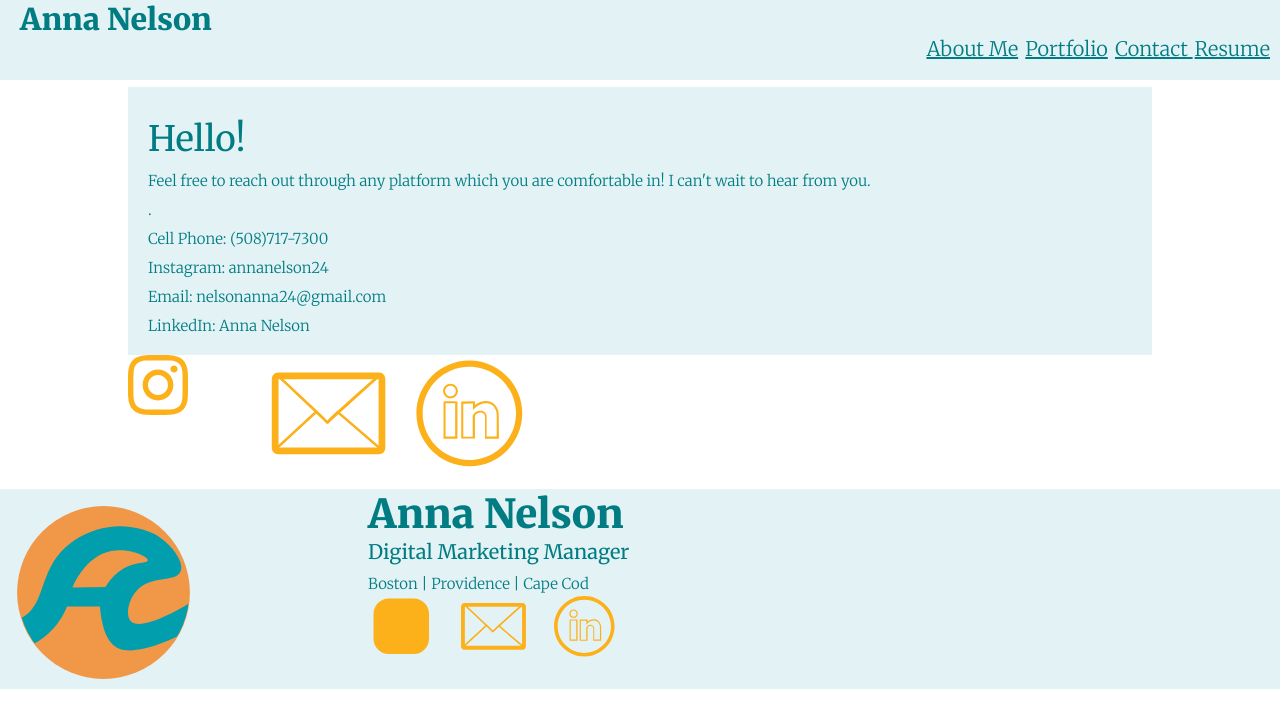
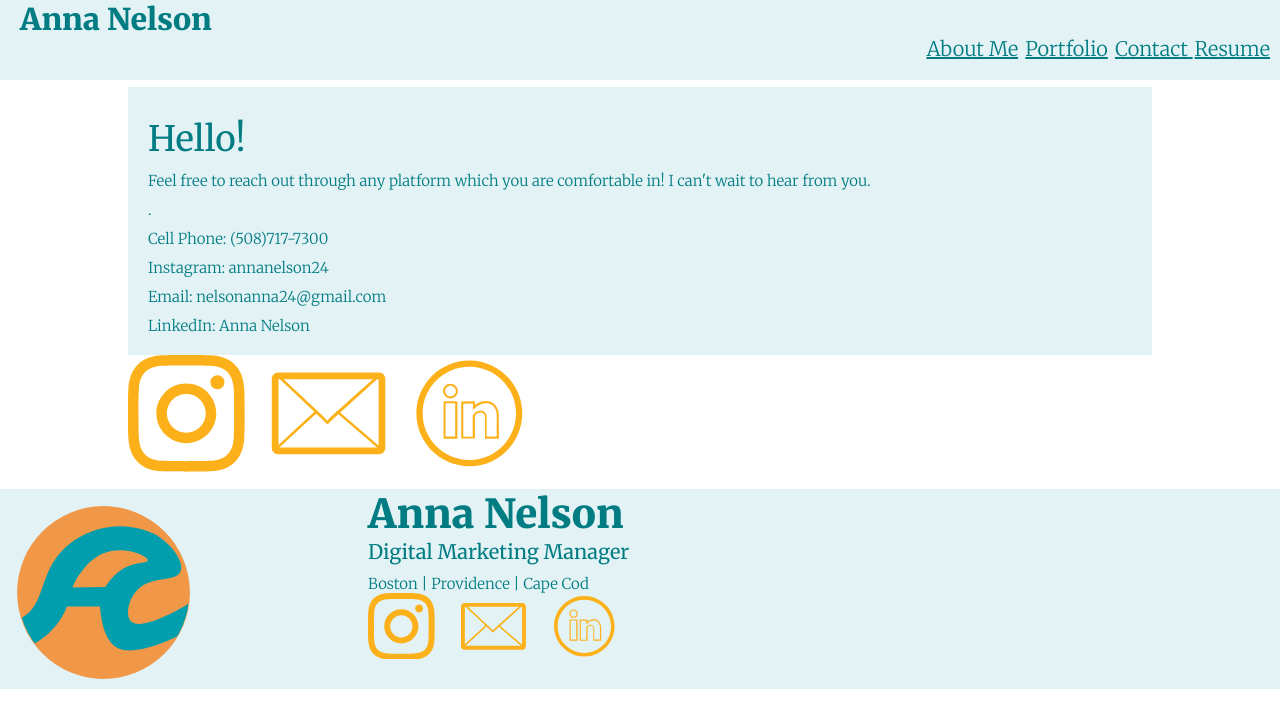
Before and after one commit to annanelson/Resume, a plain HTML site: page contact/index.html in a window 1280 px wide. Drawn offline with nearby package versions, Linux system fonts and the light colour scheme.

Commit message:
Add files via upload

```diff
--- a/contact/index.html
+++ b/contact/index.html
@@ -49,7 +49,7 @@
                 <a href="instagram.com/annanelson24">
                     <?xml version="1.0" encoding="utf-8"?>
                     <!-- Generator: Adobe Illustrator 24.3.0, SVG Export Plug-In . SVG Version: 6.00 Build 0)  -->
-                    <svg xmlns="http://www.w3.org/2000/svg" width="60" height="60" viewBox="0 0 24 24"><path d="M12 2.163c3.204 0 3.584.012 4.85.07 3.252.148 4.771 1.691 4.919 4.919.058 1.265.069 1.645.069 4.849 0 3.205-.012 3.584-.069 4.849-.149 3.225-1.664 4.771-4.919 4.919-1.266.058-1.644.07-4.85.07-3.204 0-3.584-.012-4.849-.07-3.26-.149-4.771-1.699-4.919-4.92-.058-1.265-.07-1.644-.07-4.849 0-3.204.013-3.583.07-4.849.149-3.227 1.664-4.771 4.919-4.919 1.266-.057 1.645-.069 4.849-.069zm0-2.163c-3.259 0-3.667.014-4.947.072-4.358.2-6.78 2.618-6.98 6.98-.059 1.281-.073 1.689-.073 4.948 0 3.259.014 3.668.072 4.948.2 4.358 2.618 6.78 6.98 6.98 1.281.058 1.689.072 4.948.072 3.259 0 3.668-.014 4.948-.072 4.354-.2 6.782-2.618 6.979-6.98.059-1.28.073-1.689.073-4.948 0-3.259-.014-3.667-.072-4.947-.196-4.354-2.617-6.78-6.979-6.98-1.281-.059-1.69-.073-4.949-.073zm0 5.838c-3.403 0-6.162 2.759-6.162 6.162s2.759 6.163 6.162 6.163 6.162-2.759 6.162-6.163c0-3.403-2.759-6.162-6.162-6.162zm0 10.162c-2.209 0-4-1.79-4-4 0-2.209 1.791-4 4-4s4 1.791 4 4c0 2.21-1.791 4-4 4zm6.406-11.845c-.796 0-1.441.645-1.441 1.44s.645 1.44 1.441 1.44c.795 0 1.439-.645 1.439-1.44s-.644-1.44-1.439-1.44z"/></svg>
+                    <svg xmlns="http://www.w3.org/2000/svg" viewBox="0 0 24 24"><path d="M12 2.163c3.204 0 3.584.012 4.85.07 3.252.148 4.771 1.691 4.919 4.919.058 1.265.069 1.645.069 4.849 0 3.205-.012 3.584-.069 4.849-.149 3.225-1.664 4.771-4.919 4.919-1.266.058-1.644.07-4.85.07-3.204 0-3.584-.012-4.849-.07-3.26-.149-4.771-1.699-4.919-4.92-.058-1.265-.07-1.644-.07-4.849 0-3.204.013-3.583.07-4.849.149-3.227 1.664-4.771 4.919-4.919 1.266-.057 1.645-.069 4.849-.069zm0-2.163c-3.259 0-3.667.014-4.947.072-4.358.2-6.78 2.618-6.98 6.98-.059 1.281-.073 1.689-.073 4.948 0 3.259.014 3.668.072 4.948.2 4.358 2.618 6.78 6.98 6.98 1.281.058 1.689.072 4.948.072 3.259 0 3.668-.014 4.948-.072 4.354-.2 6.782-2.618 6.979-6.98.059-1.28.073-1.689.073-4.948 0-3.259-.014-3.667-.072-4.947-.196-4.354-2.617-6.78-6.979-6.98-1.281-.059-1.69-.073-4.949-.073zm0 5.838c-3.403 0-6.162 2.759-6.162 6.162s2.759 6.163 6.162 6.163 6.162-2.759 6.162-6.163c0-3.403-2.759-6.162-6.162-6.162zm0 10.162c-2.209 0-4-1.79-4-4 0-2.209 1.791-4 4-4s4 1.791 4 4c0 2.21-1.791 4-4 4zm6.406-11.845c-.796 0-1.441.645-1.441 1.44s.645 1.44 1.441 1.44c.795 0 1.439-.645 1.439-1.44s-.644-1.44-1.439-1.44z"/></svg>
                 </a>
             </div>
             <div class="email">
@@ -123,17 +123,7 @@
         <a href="instagram.com/annanelson24">
             <?xml version="1.0" encoding="utf-8"?>
             <!-- Generator: Adobe Illustrator 24.3.0, SVG Export Plug-In . SVG Version: 6.00 Build 0)  -->
-            <svg version="1.1" id="Layer_1" xmlns="http://www.w3.org/2000/svg" xmlns:xlink="http://www.w3.org/1999/xlink" x="0px" y="0px"
-                 viewBox="0 0 52 52" style="enable-background:new 0 0 52 52;" xml:space="preserve">
-            <style type="text/css">
-            </style>
-            <g>
-                <path class="st0" d="M16.3,4.3h19.3c6.6,0,12,5.4,12,12v19.3c0,6.6-5.4,12-12,12H16.3c-6.6,0-12-5.4-12-12V16.3
-                    C4.3,9.7,9.7,4.3,16.3,4.3z"/>
-                <circle class="st1" cx="25.8" cy="26" r="9.9"/>
-                <circle class="st2" cx="38.5" cy="13.2" r="3.1"/>
-            </g>
-            </svg>
+            <svg xmlns="http://www.w3.org/2000/svg"  viewBox="0 0 24 24"><path d="M12 2.163c3.204 0 3.584.012 4.85.07 3.252.148 4.771 1.691 4.919 4.919.058 1.265.069 1.645.069 4.849 0 3.205-.012 3.584-.069 4.849-.149 3.225-1.664 4.771-4.919 4.919-1.266.058-1.644.07-4.85.07-3.204 0-3.584-.012-4.849-.07-3.26-.149-4.771-1.699-4.919-4.92-.058-1.265-.07-1.644-.07-4.849 0-3.204.013-3.583.07-4.849.149-3.227 1.664-4.771 4.919-4.919 1.266-.057 1.645-.069 4.849-.069zm0-2.163c-3.259 0-3.667.014-4.947.072-4.358.2-6.78 2.618-6.98 6.98-.059 1.281-.073 1.689-.073 4.948 0 3.259.014 3.668.072 4.948.2 4.358 2.618 6.78 6.98 6.98 1.281.058 1.689.072 4.948.072 3.259 0 3.668-.014 4.948-.072 4.354-.2 6.782-2.618 6.979-6.98.059-1.28.073-1.689.073-4.948 0-3.259-.014-3.667-.072-4.947-.196-4.354-2.617-6.78-6.979-6.98-1.281-.059-1.69-.073-4.949-.073zm0 5.838c-3.403 0-6.162 2.759-6.162 6.162s2.759 6.163 6.162 6.163 6.162-2.759 6.162-6.163c0-3.403-2.759-6.162-6.162-6.162zm0 10.162c-2.209 0-4-1.79-4-4 0-2.209 1.791-4 4-4s4 1.791 4 4c0 2.21-1.791 4-4 4zm6.406-11.845c-.796 0-1.441.645-1.441 1.44s.645 1.44 1.441 1.44c.795 0 1.439-.645 1.439-1.44s-.644-1.44-1.439-1.44z"/></svg>
         </a>
     </div>
     <div class="email">
```
